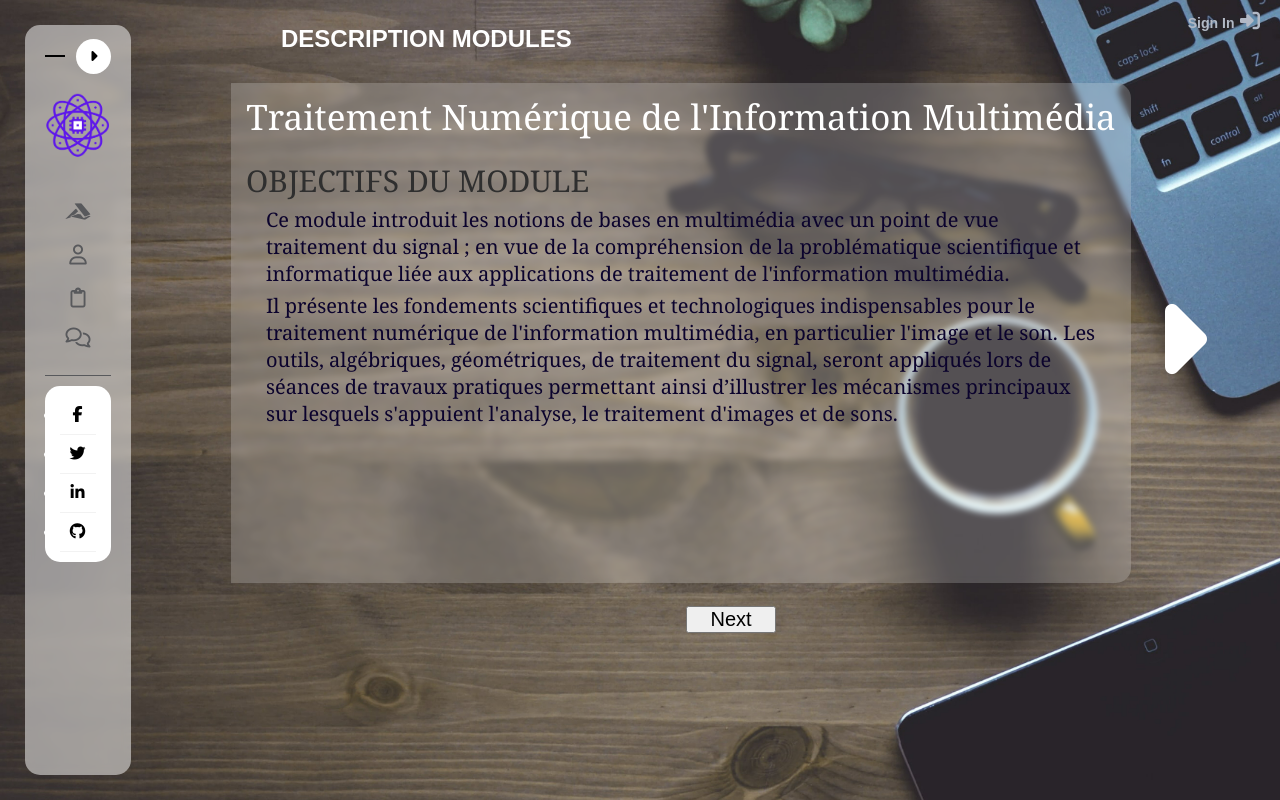
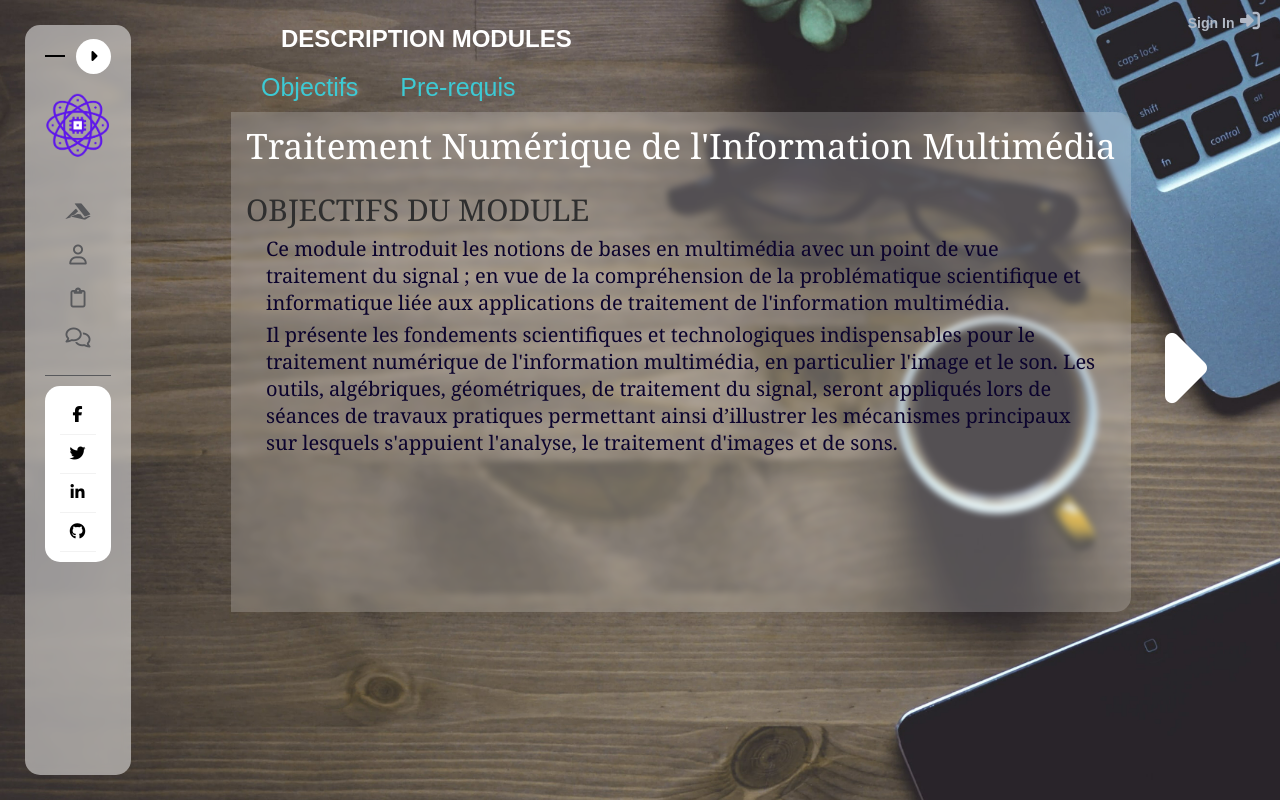
Before and after one commit to abdwalid04/LST-IRM-website, a PHP site: page /descriptionmodule.html in a window 1280 px wide. Run offline with PHP 8.4, Linux system fonts and the light colour scheme; some libraries are stand-ins or nearby versions.

Commit message:
make some modifications in the page

```diff
--- a/descriptionmodule.html
+++ b/descriptionmodule.html
@@ -131,29 +131,39 @@
 
     <div id="all">
     <h2 id="titre">DESCRIPTION MODULES</h2>
+    <div class="choix" id="choix1">
+        <input type="radio" name="tabgroup1" id="previous1" checked>
+        <label for="previous1">Objectifs</label>
+        <input type="radio" name="tabgroup1" id="next1">
+        <label for="next1">Pre-requis</label>
+    </div>
     <div id="module1" class="module">
+
         <p class="nom">Traitement Numérique de l'Information Multimédia</p>
         <div id="objectif1">
             <p class="soustitre">OBJECTIFS DU MODULE</p>
             <p class="content">Ce module introduit les notions de bases en multimédia avec un point de vue traitement du signal ; en vue de la compréhension de la problématique scientifique et informatique liée aux applications de traitement de l'information multimédia.</p>
             <p class="content">Il présente les fondements scientifiques et technologiques indispensables pour le traitement numérique de l'information multimédia, en particulier l'image et le son. Les outils, algébriques, géométriques, de traitement du signal, seront appliqués lors de séances de travaux pratiques permettant ainsi d’illustrer les mécanismes principaux sur lesquels s'appuient l'analyse, le traitement d'images et de sons.</p>
-            <button id="next1" class="minipages">Next</button>
         </div>
         <div id="prerequis1" class="prerequis">
             <p class="soustitre">PRE-REQUIS PEDAGOGIQUES </p>
             <p class="content">Bases informatiques et mathématiques de niveau DEUST MIP/SMI (FST/FS)</p>
-            <button id="previous1" class="minipages">Previous</button>
         </div>
         <div id="rightarrow1" class="rightarrow" ><i class="fas fa-caret-right fa-7x" ></i></div>
 
     </div>
 
+    <div class="choix" id="choix2">
+        <input type="radio" name="tabgroup2" id="previous2" checked>
+        <label for="previous2">Objectifs</label>
+        <input type="radio" name="tabgroup2" id="next2">
+        <label for="next2">Pre-requis</label>
+    </div>
     <div id="module2" class="module">
         <p class="nom">Architecture et programmation réseaux</p>
         <div id="objectif2">
             <p class="soustitre">OBJECTIFS DU MODULE</p>
             <p class="content">Le but de ce cours est d'offrir pour l’étudiant une introduction aux réseaux informatiques, principalement les réseaux TCP/IP et le modèle OSI. Et par la suite l’étudiant doit maitriser les concepts des algorithmes de routage sur IP. Parallèlement au cours, les TD et TP permettront de se familiariser avec les problèmes d’implémentation de protocoles ainsi que la mise en pratique des concepts étudiés.</p>
-            <button id="next2" class="minipages">Next</button>
         </div>
         <div id="prerequis2" class="prerequis">
             <p class="soustitre">PRE-REQUIS PEDAGOGIQUES </p>
@@ -162,10 +172,15 @@
                 <li class="content">Bases mathématiques et informatique DEUST MIP et/ou DEUG SMI</li>
                 <li class="content">Traitement numérique de l'information multimédia - TNIM</li>
             </ul>
-            <button id="previous2" class="minipages">Previous</button>
         </div>
         <div id="rightarrow2" class="rightarrow" ><i class="fas fa-caret-right fa-7x" ></i></div>
         <div id="leftarrow2" class="leftarrow" ><i class="fas fa-caret-left fa-7x" ></i></div>
+    </div>
+    <div class="choix" id="choix3">
+        <input type="radio" name="tabgroup3" id="previous3" checked>
+        <label for="previous3">Objectifs</label>
+        <input type="radio" name="tabgroup3" id="next3">
+        <label for="next3">Pre-requis</label>
     </div>
     <div id="module3" class="module">
         <p class="nom">Théorie de l’Information</p>
@@ -173,9 +188,6 @@
             <p class="soustitre">OBJECTIFS DU MODULE</p>
             <p class="content">La théorie de l'information, sans précision, est le nom usuel désignant la théorie de l'information de Shannon, qui est une théorie probabiliste permettant de quantifier le contenu moyen en information d'un ensemble de messages, dont le codage informatique satisfait une distribution statistique précise. Ce domaine trouve son origine scientifique avec Claude Shannon qui en est le père fondateur avec son article A Mathematical Theory of Communication publié en 1948.</p>
             <p class="content">Parmi les branches importantes de la théorie de l'information de Shannon, on peut citer :</p>
-            <button id="next3" class="minipages">Next</button>
-        </div>
-        <div id="prerequis3" class="prerequis">
             <ul>
                 <li class="content">le codage de l'information ;</li>
                 <li class="content">la mesure quantitative de redondance d'un texte ;</li>
@@ -183,19 +195,26 @@
                 <li class="content">la cryptographie.</li>
             </ul>
             <p class="content">Dans un sens plus général, une théorie de l'information est une théorie visant à quantifier et qualifier la notion de contenu en information présent dans un ensemble de données. À ce titre, il existe une autre théorie de l'information : la théorie algorithmique de l'information, créée par Kolmogorov, Solomonoff et Chaitin au début des années 1960.</p>
+        </div>
+        <div id="prerequis3" class="prerequis">
+
             <p class="soustitre">PRE-REQUIS PEDAGOGIQUES </p>
             <p class="content">Bases informatiques et mathématiques de niveau DEUST MIP/SMI (FST/FS)</p>
-            <button id="previous3" class="minipages">Previous</button>
         </div>
         <div id="rightarrow3" class="rightarrow" ><i class="fas fa-caret-right fa-7x" ></i></div>
         <div id="leftarrow3" class="leftarrow" ><i class="fas fa-caret-left fa-7x" ></i></div>
+    </div>
+    <div class="choix" id="choix4">
+        <input type="radio" name="tabgroup4" id="previous4" checked>
+        <label for="previous4">Objectifs</label>
+        <input type="radio" name="tabgroup4" id="next4">
+        <label for="next4">Pre-requis</label>
     </div>
     <div id="module4" class="module">
         <p class="nom">Technologie Web pour le Multimédia</p>
         <div id="objectif4">
             <p class="soustitre">OBJECTIFS DU MODULE</p>
             <p class="content">L’objectif du module est de faire acquérir les connaissances et les techniques nécessaires pour le développement d’applications multimédia sur le web. En fait, La conception et la création de pages web conviviales incluant des objets multimédia à l’aide des technologies Html5 et CSS3. Ensuite, L'insertion de script clients à l’aide de JavaScript et JQuery. Enfin, l’utilisation d’un langage de développement web dynamique pour manipuler des données stockées au sein d’un SGBDR.</p>
-            <button id="next4" class="minipages">Next</button>
         </div>
         <div id="prerequis4" class="prerequis">
             <p class="soustitre">PRE-REQUIS PEDAGOGIQUES </p>
@@ -206,17 +225,21 @@
                 <li class="content">Systèmes d’Information et Base de données (tronc commun MIP)</li>
                 <li class="content">Traitement Numérique de l'Information Multimédia – TNIM</li>
             </ul>
-            <button id="previous4" class="minipages">Previous</button>
         </div>
         <div id="rightarrow4" class="rightarrow" ><i class="fas fa-caret-right fa-7x" ></i></div>
         <div id="leftarrow4" class="leftarrow" ><i class="fas fa-caret-left fa-7x" ></i></div>
+    </div>
+    <div class="choix" id="choix5">
+        <input type="radio" name="tabgroup5" id="previous5" checked>
+        <label for="previous5">Objectifs</label>
+        <input type="radio" name="tabgroup5" id="next5">
+        <label for="next5">Pre-requis</label>
     </div>
     <div id="module5" class="module">
         <p class="nom">Base de Données Multimédia</p>
         <div id="objectif5">
             <p class="soustitre">OBJECTIFS DU MODULE</p>
             <p class="content">L’objectif de ce module vise à ce que l’étudiant doit premièrement connaître les techniques de stockage et de recherche d’objets multimédia dans un système de gestion de base de données. Ensuite il doit être capable de créer une base de données multimédia et d'en extraire les données. Pour les travaux pratiques, le SGBDR choisi est Oracle multimédia.</p>
-            <button id="next5" class="minipages">Next</button>
         </div>
         <div id="prerequis5" class="prerequis">
             <p class="soustitre">PRE-REQUIS PEDAGOGIQUES </p>
@@ -226,10 +249,15 @@
                 <li class="content">Traitement numérique de l'information multimédia - TNIM</li>
                 <li class="content">Programmation multimédia mobile – PMM</li>
             </ul>
-            <button id="previous5" class="minipages">Previous</button>
         </div>
         <div id="rightarrow5" class="rightarrow" ><i class="fas fa-caret-right fa-7x" ></i></div>
         <div id="leftarrow5" class="leftarrow" ><i class="fas fa-caret-left fa-7x" ></i></div>
+    </div>
+    <div class="choix" id="choix6">
+        <input type="radio" name="tabgroup6" id="previous6" checked>
+        <label for="previous6">Objectifs</label>
+        <input type="radio" name="tabgroup6" id="next6">
+        <label for="next6">Pre-requis</label>
     </div>
     <div id="module6" class="module">
         <p class="nom">Conduite de projets Multimédias</p>
@@ -240,7 +268,6 @@
                 <li class="content">Se familiariser avec les méthodologies et les pratiques permettant de mener à bien un projet multimédia de qualité dans le temps et le budget impartis.</li>
                 <li class="content">Maîtriser les outils de gestion de projets multimédias.</li>
             </ul>
-            <button id="next6" class="minipages">Next</button>
         </div>
         <div id="prerequis6" class="prerequis">
             <p class="soustitre">PRE-REQUIS PEDAGOGIQUES </p>
@@ -250,10 +277,15 @@
                 <li class="content">Technologie web pour le multimédia</li>
                 <li class="content">Traitement numérique de l'information multimédia</li>
             </ul>
-            <button id="previous6" class="minipages">Previous</button>
         </div>
         <div id="rightarrow6" class="rightarrow" ><i class="fas fa-caret-right fa-7x" ></i></div>
         <div id="leftarrow6" class="leftarrow" ><i class="fas fa-caret-left fa-7x" ></i></div>
+    </div>
+    <div class="choix" id="choix7">
+        <input type="radio" name="tabgroup7" id="previous7" checked>
+        <label for="previous7">Objectifs</label>
+        <input type="radio" name="tabgroup7" id="next7">
+        <label for="next7">Pre-requis</label>
     </div>
     <div id="module7" class="module">
         <p class="nom">Transmission de données multimédia</p>
@@ -265,7 +297,6 @@
                 <li class="content">Comprendre les technologies de compression d'image, de vidéo, d'audio et de parole.</li>
                 <li class="content">Comprendre les mécanismes assurant la qualité de service pour les applications multimédias</li>
             </ul>
-            <button id="next7" class="minipages">Next</button>
         </div>
         <div id="prerequis7" class="prerequis">
             <p class="soustitre">PRE-REQUIS PEDAGOGIQUES </p>
@@ -274,17 +305,21 @@
                 <li class="content">Traitement numérique de l'information multimédia</li>
                 <li class="content">Architecture et programmation réseau</li>
             </ul>
-            <button id="previous7" class="minipages">Previous</button>
         </div>
         <div id="rightarrow7" class="rightarrow" ><i class="fas fa-caret-right fa-7x" ></i></div>
         <div id="leftarrow7" class="leftarrow" ><i class="fas fa-caret-left fa-7x" ></i></div>
+    </div>
+    <div class="choix" id="choix8">
+        <input type="radio" name="tabgroup8" id="previous8" checked>
+        <label for="previous8">Objectifs</label>
+        <input type="radio" name="tabgroup8" id="next8">
+        <label for="next8">Pre-requis</label>
     </div>
     <div id="module8" class="module">
         <p class="nom">Multimédia sur IP et Qualité de services</p>
         <div id="objectif8">
             <p class="soustitre">OBJECTIFS DU MODULE</p>
             <p class="content">Le but de ce cours est de présenter à l’étudiant les différents protocoles de transport et de gestion des multimédias sur IP ainsi que les concepts de la qualité de services et voir l’impact des flux multimédias sur la QoS. Et par la suite l’étudiant doit maitriser les concepts utilisés pour le transfert du multimédia sur IP. Parallèlement au cours, les TD et TP permettront de se familiariser avec les problèmes d’implémentation de protocoles ainsi que la mise en pratique des concepts étudiés.</p>
-            <button id="next8" class="minipages">Next</button>
         </div>
         <div id="prerequis8" class="prerequis">
             <p class="soustitre">PRE-REQUIS PEDAGOGIQUES </p>
@@ -294,17 +329,21 @@
                 <li class="content">Traitement numérique de l'information multimédia - TNIM</li>
                 <li class="content">Programmation multimédia mobile – PMM</li>
             </ul>
-            <button id="previous8" class="minipages">Previous</button>
         </div>
         <div id="rightarrow8" class="rightarrow" ><i class="fas fa-caret-right fa-7x" ></i></div>
         <div id="leftarrow8" class="leftarrow" ><i class="fas fa-caret-left fa-7x" ></i></div>
+    </div>
+    <div class="choix" id="choix9">
+        <input type="radio" name="tabgroup9" id="previous9" checked>
+        <label for="previous9">Objectifs</label>
+        <input type="radio" name="tabgroup9" id="next9">
+        <label for="next9">Pre-requis</label>
     </div>
     <div id="module9" class="module">
         <p class="nom">Programmation Multimédia Mobile</p>
         <div id="objectif9">
             <p class="soustitre">OBJECTIFS DU MODULE</p>
             <p class="content">L’objectif du module est de faire acquérir les connaissances et les techniques nécessaires pour le développement d’applications multimédia sur une plateforme mobile. Le type d’application traitée est celui manipulant des objets multimédia. La technologie mobile utilisée est celle liée à la plateforme Java Android.</p>
-            <button id="next9" class="minipages">Next</button>
         </div>
         <div id="prerequis9" class="prerequis">
             <p class="soustitre">PRE-REQUIS PEDAGOGIQUES </p>
@@ -315,10 +354,25 @@
                 <li class="content">Systèmes d’Information et Base de données (tronc commun MIP)</li>
                 <li class="content">Traitement Numérique de l'Information Multimédia - TNIM</li>
             </ul>
-            <button id="previous9" class="minipages">Previous</button>
         </div>
         <div id="rightarrow9" class="rightarrow" ><i class="fas fa-caret-right fa-7x" ></i></div>
         <div id="leftarrow9" class="leftarrow" ><i class="fas fa-caret-left fa-7x" ></i></div>
+    </div>
+    <div class="choix" id="choix10">
+        <input type="radio" name="tabgroup10" id="next10" checked>
+        <label for="next10">Objectifs</label>
+        <input type="radio" name="tabgroup10" id="next11">
+        <label for="next11">Durée</label>
+        <input type="radio" name="tabgroup10" id="next12" >
+        <label for="next12">Lieu</label>
+        <input type="radio" name="tabgroup10" id="next13">
+        <label for="next13">Encadrement</label>
+        <input type="radio" name="tabgroup10" id="next14" >
+        <label for="next14">Evaluation</label>
+        <input type="radio" name="tabgroup10" id="next15">
+        <label for="next15">Validation</label>
+
+
     </div>
     <div id="module10" class="module">
         <p class="nom">PROJET DE FIN D’ETUDES</p>
@@ -326,24 +380,26 @@
             <p class="soustitre">OBJECTIFS DU PFE</p>
             <p class="content">Le projet de fin d'études a un double but, il doit d'une part permettre à l’étudiant d'acquérir une expérience de gestion de projet par la pratique, et d'autre part lui offrir l'occasion de se constituer une carte de visite.</p>
             <p class="content">Le travail à effectuer répond à un besoin industriel exprimé par un professionnel qui assure un co-tutorat avec un enseignant universitaire ou bien correspond aux attentes d’une thématique, en développement dans le laboratoire attaché au département informatique, et qui sera encadré par un enseignant du département. </p>
-            <p class="soustitre">DUREE DU PFE </p>
+        </div>
+        <div id="duree" class="prerequis">
+            <p class="soustitre" >DUREE DU PFE </p>
             <p class="content">La moitié du semestre S6 de la filière LST_IRM est consacrée entièrement au projet de fin d’études. </p>
-            <button id="next10" class="minipages">Next</button>
         </div>
         <div id="prerequis10" class="prerequis">
             <p class="soustitre">LIEU </p>
             <p class="content">Le projet peut être réalisé dans l’établissement d’attache de la filière ou dans une entreprise privée, publique ou semi-public, dans une administration etc..</p>
+        </div>
+        <div id="encadrement" class="prerequis">
             <p class="soustitre">ENCADREMENT DU PFE</p>
             <p class="content">Chaque stagiaire est encadré dans l’institution d’accueil par un professionnel qui assure un co-tutorat, et dans la Faculté par un enseignant du département informatique qui assure son encadrement, à qui il adresse un compte rendu hebdomadaire d'avancement de son travail.</p>
-            <button id="previous10" class="minipages">Previous</button>
-            <button id="next11" class="minipages">Next</button>
         </div>
         <div id="prerequis11" class="prerequis">
             <p class="soustitre">MODALITES D’EVALUATION</p>
             <p class="content">Le projet de fin d'études est validé par la rédaction d'un mémoire et d'une soutenance devant un jury composé d'enseignants universitaires et/ou d'industriels. </p>
+        </div>
+        <div id="valid" class="prerequis">
             <p class="soustitre">MODALITES DE VALIDATION</p>
             <p class="content">Le module PFE est validé si l’étudiant obtient une note finale, après soutenance, supérieure ou égale à 12/20.</p>
-            <button id="previous11" class="minipages">Previous</button>
         </div>
         <div id="leftarrow10" class="leftarrow" ><i class="fas fa-caret-left fa-7x" ></i></div>
     </div>
--- a/style.css
+++ b/style.css
@@ -18,10 +18,10 @@ body {
     padding: 25px;
     overflow: hidden;
 }
-/* ul,
-li {
+ul.ulist,
+li.list {
     list-style-type: none;
-}  */
+}
 a {
     text-decoration: none;
 }
@@ -360,117 +360,44 @@ a {
     margin-left: 920px;
     margin-top: 200px;
     cursor: pointer;
-    /* color: rgb(37, 71, 71); */
 }
 .leftarrow{
     position: absolute;
     cursor: pointer;
     margin-top: 200px;
     margin-left: -60px;
-    /* color: rgb(37, 71, 71); */
 }
 
-.minipages{
-    display: flex;
-    flex-direction: column;
-    margin: auto;
-    width: 90px;
-    font-size: 20px;
-    align-items: center;
-    cursor: pointer;
-    position: absolute;
 
-}
 .prerequis{
     display: none;
 }
-#next1{
-    margin-top: 179px;
-    margin-left: 455px;
 
+.choix{
+    position: relative;
+    left: 130px;
+    top: 20px;;
+    font-size: 25px;
 }
-#next2{
-    margin-top: 250px;
-    margin-left: 455px;
+.choix label{
+    margin-right: 35px;
+	position: relative;
+	top: 0;
+	cursor: pointer;
+    color: rgb(61, 202, 212);
+}
+.choix label:hover{
+    color: rgb(0, 0, 0);
+}
 
+.choix [type=radio]{
+    display:none;
 }
-#next3{
-    margin-top: 201px;
-    margin-left: 455px;
+  /* [type=radio]:checked ~ label {
+	border-bottom: 2px solid #1d1d1d;
+	background-color: red;
+ }  */
+
+#choix2,#choix3,#choix4,#choix5,#choix6,#choix7,#choix8,#choix9,#choix10{
+    display: none;
 }
-#next4{
-    margin-top: 228px;
-    margin-left: 455px;
-}
-#next5{
-    margin-top: 272px;
-    margin-left: 455px;
-}
-#next6{
-    margin-top: 240px;
-    margin-left: 455px;
-}
-#next7{
-    margin-top: 169px;
-    margin-left: 455px;
-}
-#next8{
-    margin-top: 228px;
-    margin-left: 455px;
-}
-#next9{
-    margin-top: 272px;
-    margin-left: 455px;
-}
-#next10{
-    margin-top: 100px;
-    margin-left: 455px;
-}
-#next11{
-    margin-top: 191px;
-    margin-left: 505px;
-}
-#previous1{
-    margin-top: 338px;
-    margin-left: 455px;
-}
-#previous2{
-    margin-top: 284px;
-    margin-left: 455px;
-}
-#previous3{
-    margin-top: 137px;
-    margin-left: 455px;
-}
-#previous4{
-    margin-top: 230px;
-    margin-left: 455px;
-}
-#previous5{
-    margin-top: 257px;
-    margin-left: 455px;
-}
-#previous6{
-    margin-top: 257px;
-    margin-left: 455px;
-}
-#previous7{
-    margin-top: 284px;
-    margin-left: 455px;
-}
-#previous8{
-    margin-top: 257px;
-    margin-left: 455px;
-}
-#previous9{
-    margin-top: 230px;
-    margin-left: 455px;
-}
-#previous10{
-    margin-top: 191px;
-    margin-left: 405px;
-}
-#previous11{
-    margin-top: 212px;
-    margin-left: 455px;
-}
```
Also changed, not shown: script.js (+103 -14 lines).
